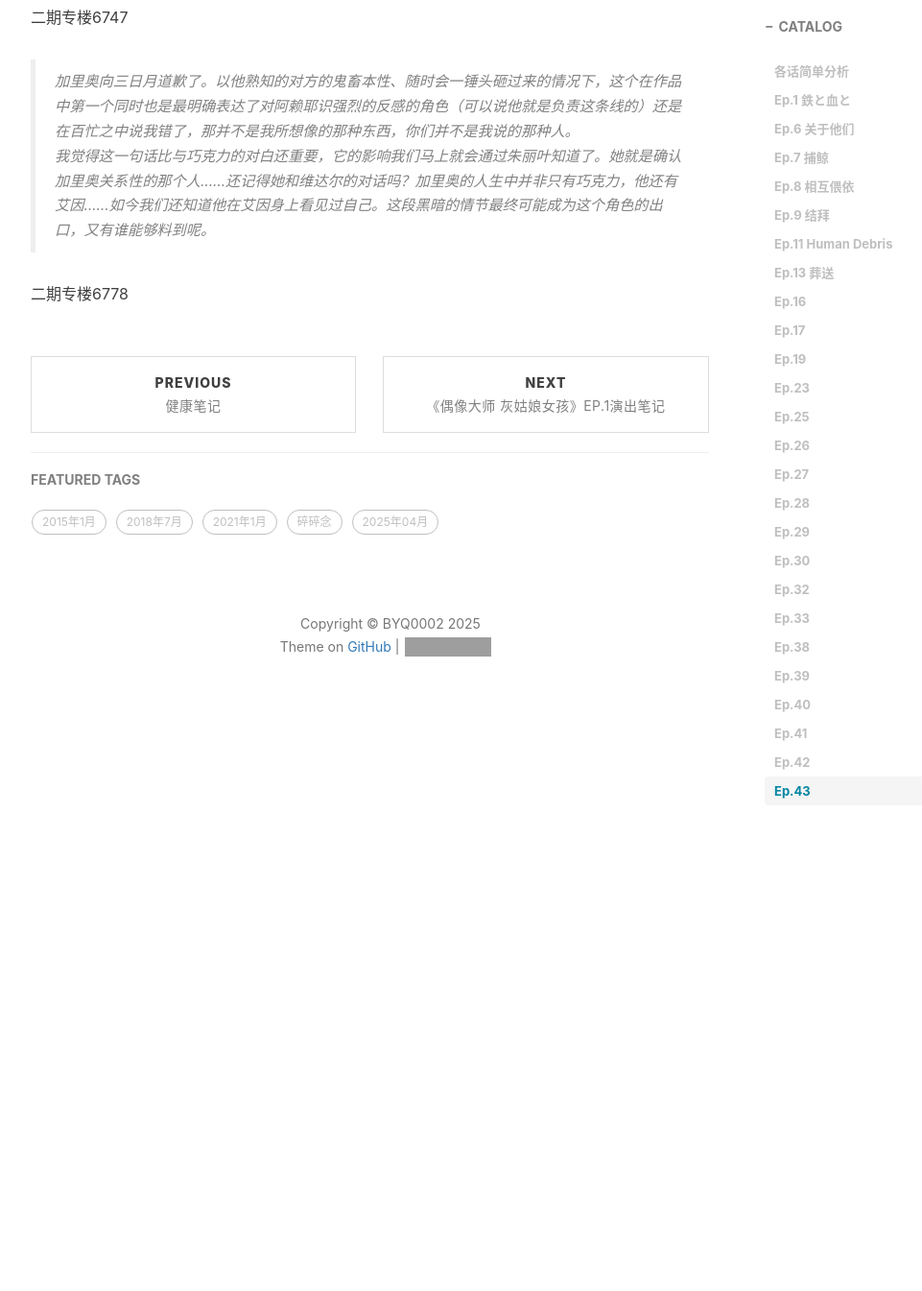
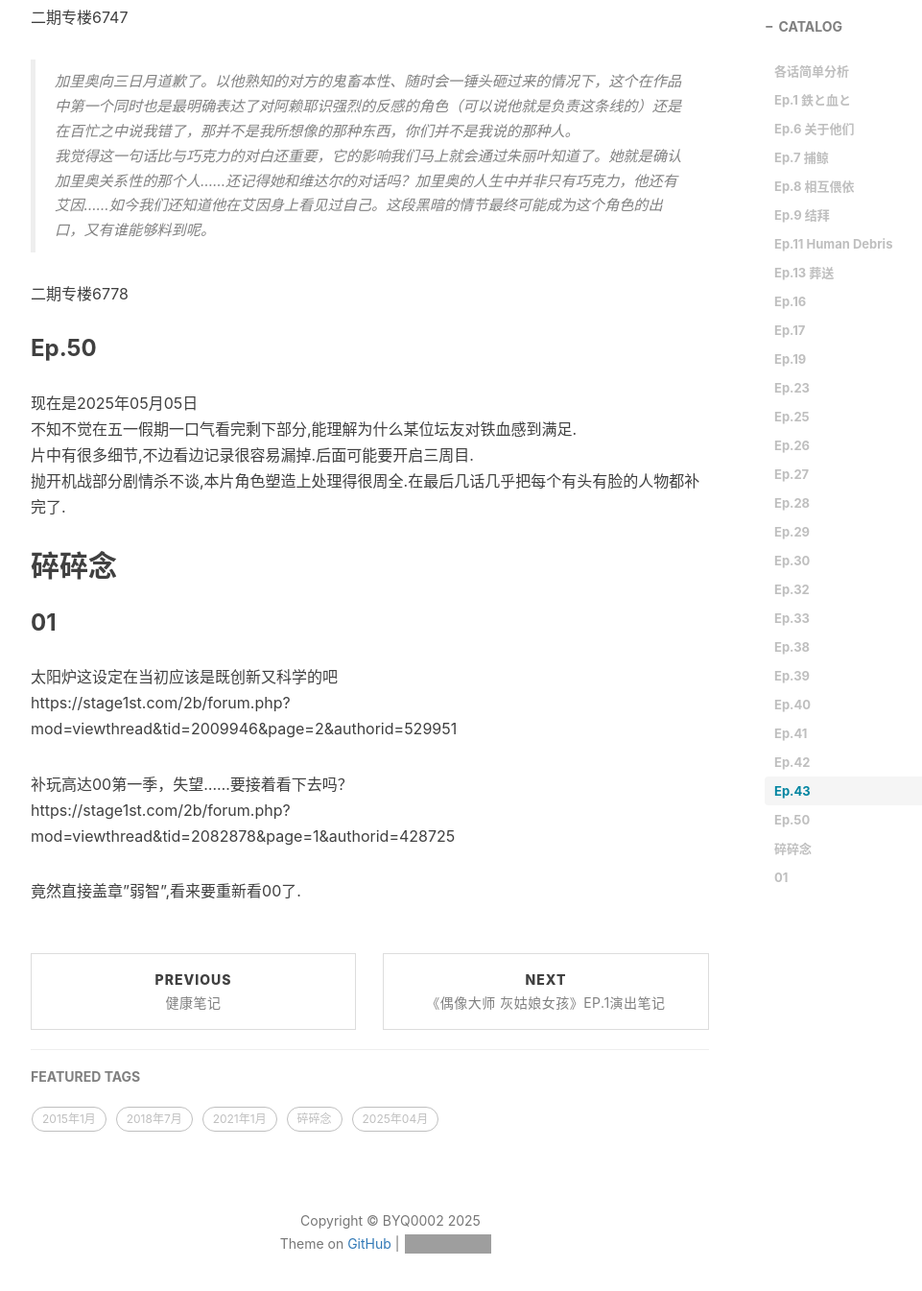
Before and after one commit to BYQ0002/BYQ0002.github.io, a Jekyll site: the page built from _posts/2020-01-12-《机动战士高达 铁血的奥尔芬斯》观影随笔.md, in a window 1280 px wide and 1400 px high, scrolled down 13334 px. Shown: the top 1345 px of the window at 96% size, without its empty margins (233-1194 px from the left). Built offline with Jekyll 4.4.1, drawn with Linux system fonts in a browser that asks for light colours; nearby versions of some CDN libraries; comment, search, counter and statistics services are not loaded; before the commit the page ends 14112 px from its top, so only the background shows below that; grey boxes are pictures that could not be loaded.

Commit message:
Update 2020-01-12-《机动战士高达 铁血的奥尔芬斯》观影随笔.md

```diff
--- a/_posts/2020-01-12-《机动战士高达 铁血的奥尔芬斯》观影随笔.md
+++ b/_posts/2020-01-12-《机动战士高达 铁血的奥尔芬斯》观影随笔.md
@@ -329,3 +329,22 @@ https://www.zhihu.com/question/305864895/answer/2400604543
 我觉得这一句话比与巧克力的对白还重要，它的影响我们马上就会通过朱丽叶知道了。她就是确认加里奥关系性的那个人……还记得她和维达尔的对话吗？加里奥的人生中并非只有巧克力，他还有艾因……如今我们还知道他在艾因身上看见过自己。这段黑暗的情节最终可能成为这个角色的出口，又有谁能够料到呢。
 
 二期专楼6778
+
+### Ep.50
+
+现在是2025年05月05日
+不知不觉在五一假期一口气看完剩下部分,能理解为什么某位坛友对铁血感到满足.
+片中有很多细节,不边看边记录很容易漏掉.后面可能要开启三周目.
+抛开机战部分剧情杀不谈,本片角色塑造上处理得很周全.在最后几话几乎把每个有头有脸的人物都补完了.
+
+## 碎碎念
+
+### 01
+
+太阳炉这设定在当初应该是既创新又科学的吧
+https://stage1st.com/2b/forum.php?mod=viewthread&tid=2009946&page=2&authorid=529951
+
+补玩高达00第一季，失望……要接着看下去吗？
+https://stage1st.com/2b/forum.php?mod=viewthread&tid=2082878&page=1&authorid=428725
+
+竟然直接盖章"弱智",看来要重新看00了.
```
